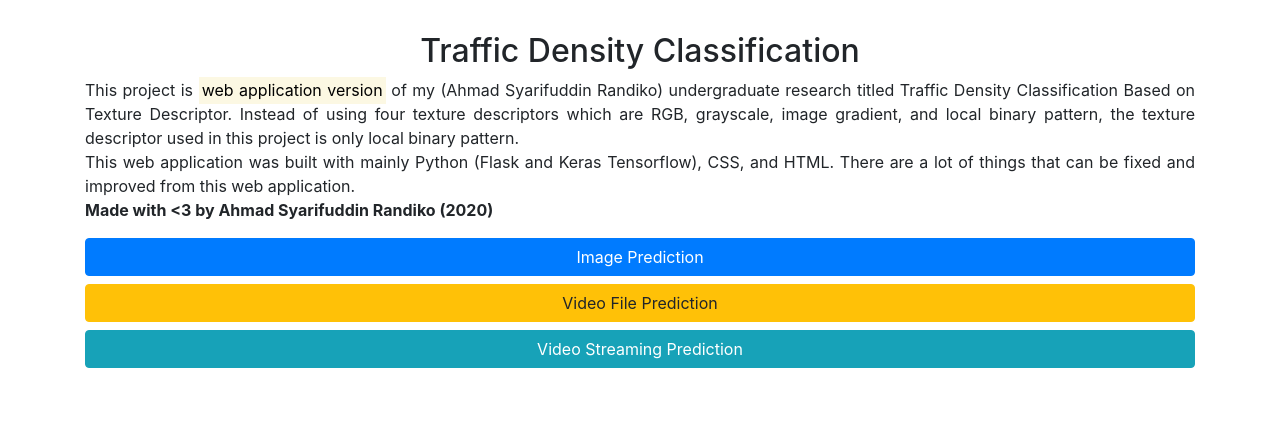
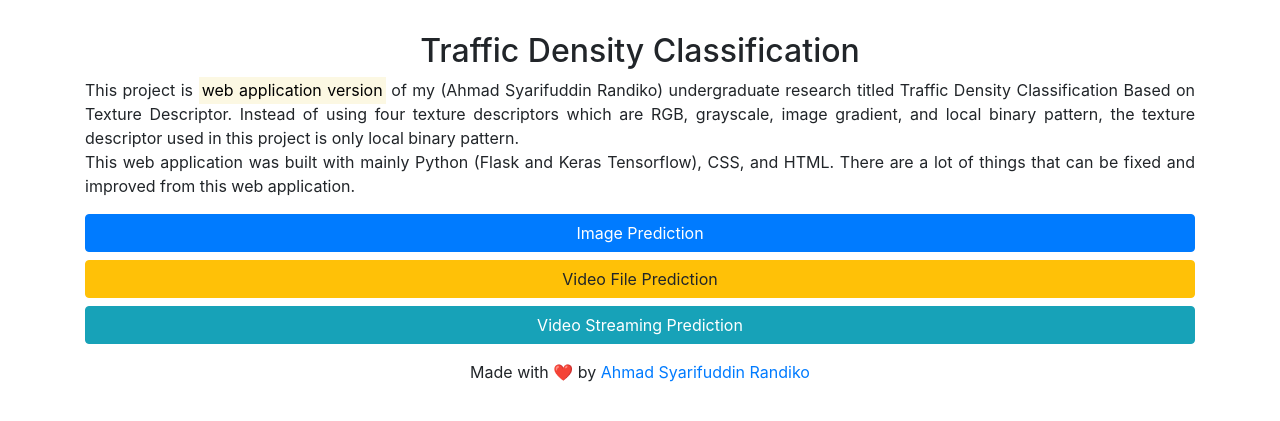
Before and after one commit to ddikodroid/traffic-density-classification_web-app, a Flask app: page / in a window 1280 px wide. Shown: the part 56-477 px from the top of the page. Run offline with Flask 2, Linux system fonts and the light colour scheme; some libraries are stand-ins or nearby versions.

Commit message:
add copyright section

```diff
--- a/templates/base.html
+++ b/templates/base.html
@@ -28,6 +28,9 @@
 
 <footer>
     <script src="{{ url_for('static', filename='js/main.js') }}" type="text/javascript"></script>
+    <!-- Copyright -->
+  <div class="footer-copyright text-center py-3">Made with ❤️ by <a href="https://diko.web.id/">Ahmad Syarifuddin Randiko</a></div>
+  <!-- Copyright -->
 </footer>
 
 </html>
--- a/templates/index.html
+++ b/templates/index.html
@@ -10,8 +10,7 @@
     <p>This project is <mark> web application version</mark> of my (Ahmad Syarifuddin Randiko) undergraduate research titled Traffic Density Classification Based on Texture Descriptor. Instead of using four texture descriptors which are RGB, grayscale, image gradient, and local binary pattern, the texture descriptor used in this project is only local binary pattern.
 
         <br>This web application was built with mainly Python (Flask and Keras Tensorflow), CSS, and HTML. There are a lot of things that can be fixed and improved from this web application.
-
-        <br><b>Made with <3 by Ahmad Syarifuddin Randiko (2020)</b></p>
+    </p>
     <a href="{{ url_for('image_predict') }}" class="btn btn-primary btn-block" role="button">Image Prediction</a>
     <a href="#" class="btn btn-warning btn-block" role="button">Video File Prediction</a>
     <a href="{{ url_for('video_streaming') }}" class="btn btn-info btn-block" role="button">Video Streaming Prediction</a>
```
